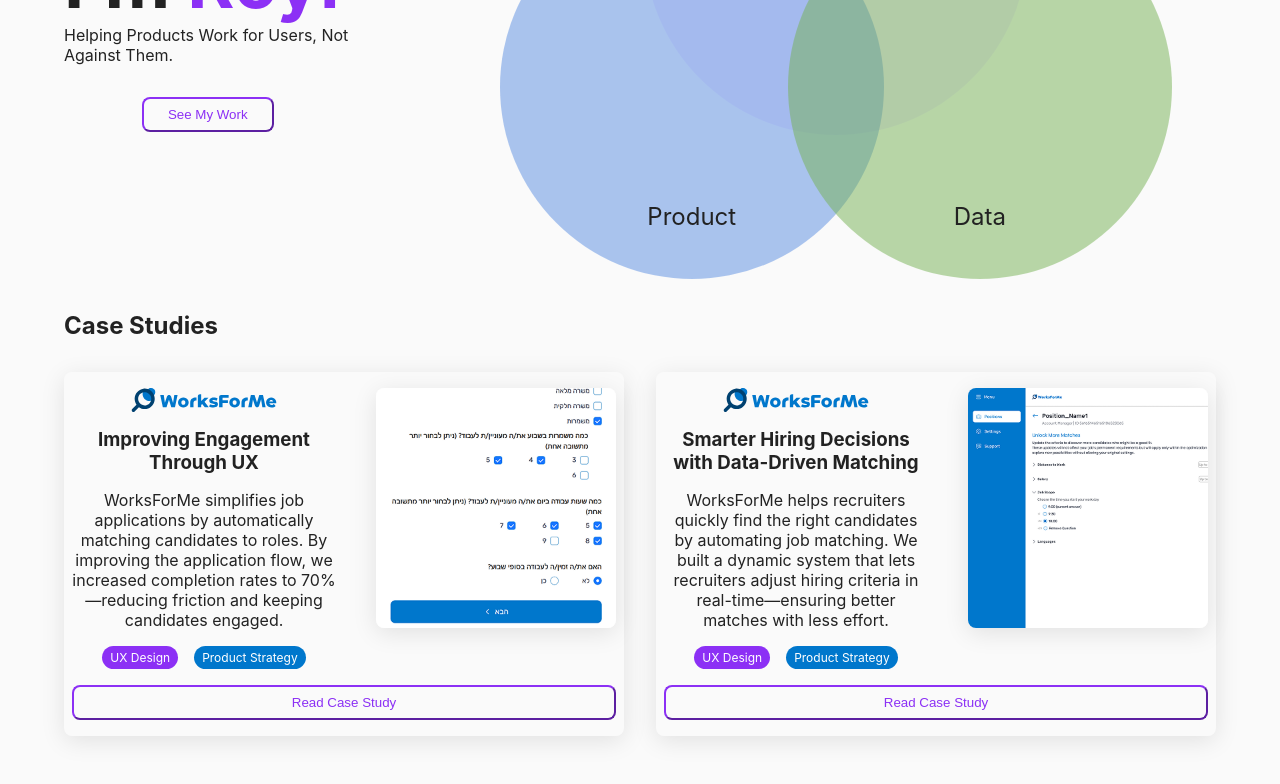
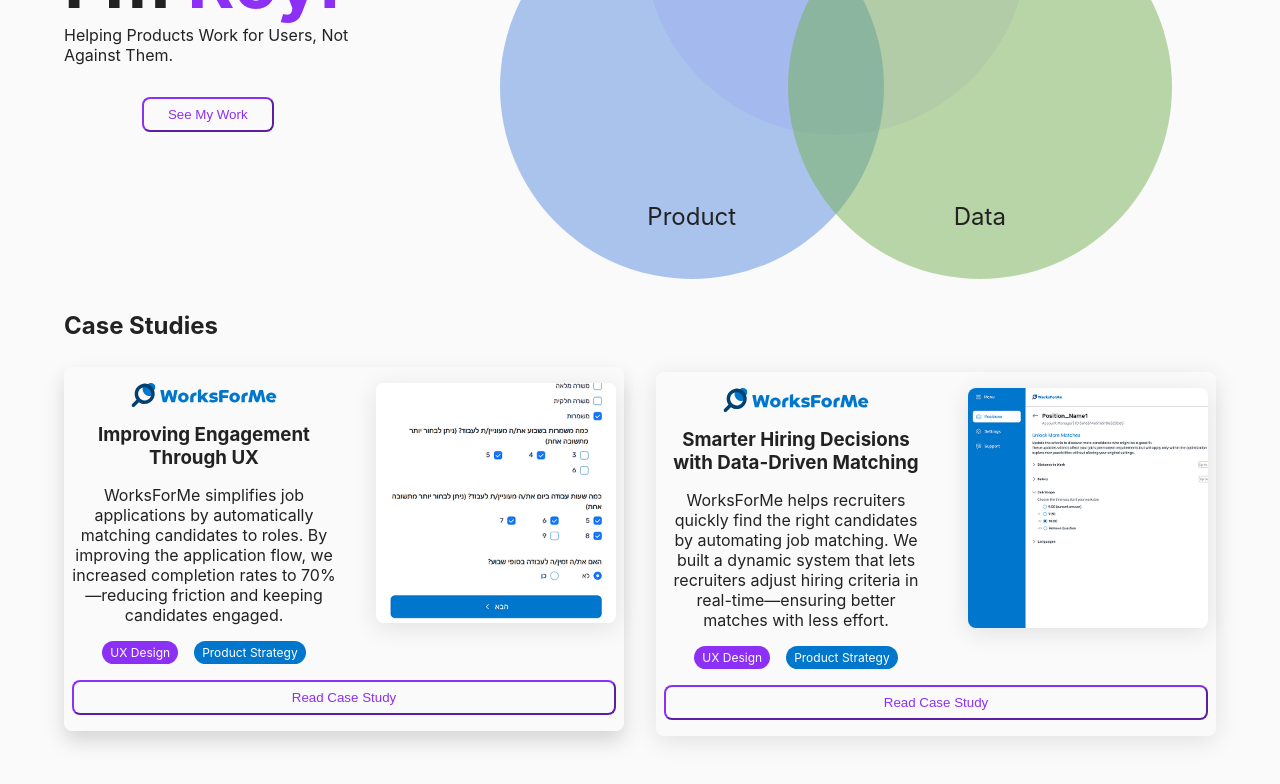
Before and after one commit to RoyiKatz1/RoyiKatz1.github.io, a React (Vite) app: page / in a window 1280 px wide. In both pictures the pointer is over the element 344 px from the left and 919 px from the top of the page. Shown: the part 365-1149 px from the top of the page. Built offline with nearby package versions, Linux system fonts and the light colour scheme.

Commit message:
case study card hover animation

```diff
--- a/src/styles/CaseStudyCard.css
+++ b/src/styles/CaseStudyCard.css
@@ -7,10 +7,18 @@
 	width: 100%;
 	justify-content: stretch;
 	gap: 16px;
+	transition:
+		transform 0.3s ease,
+		box-shadow 0.3s ease;
 
 	button {
 		width: 100%;
 	}
+}
+
+.case-study-card-wrapper:hover {
+	transform: translateY(-5px);
+	box-shadow: 0px 10px 20px rgba(0, 0, 0, 0.15);
 }
 
 .case-study-card {
```
